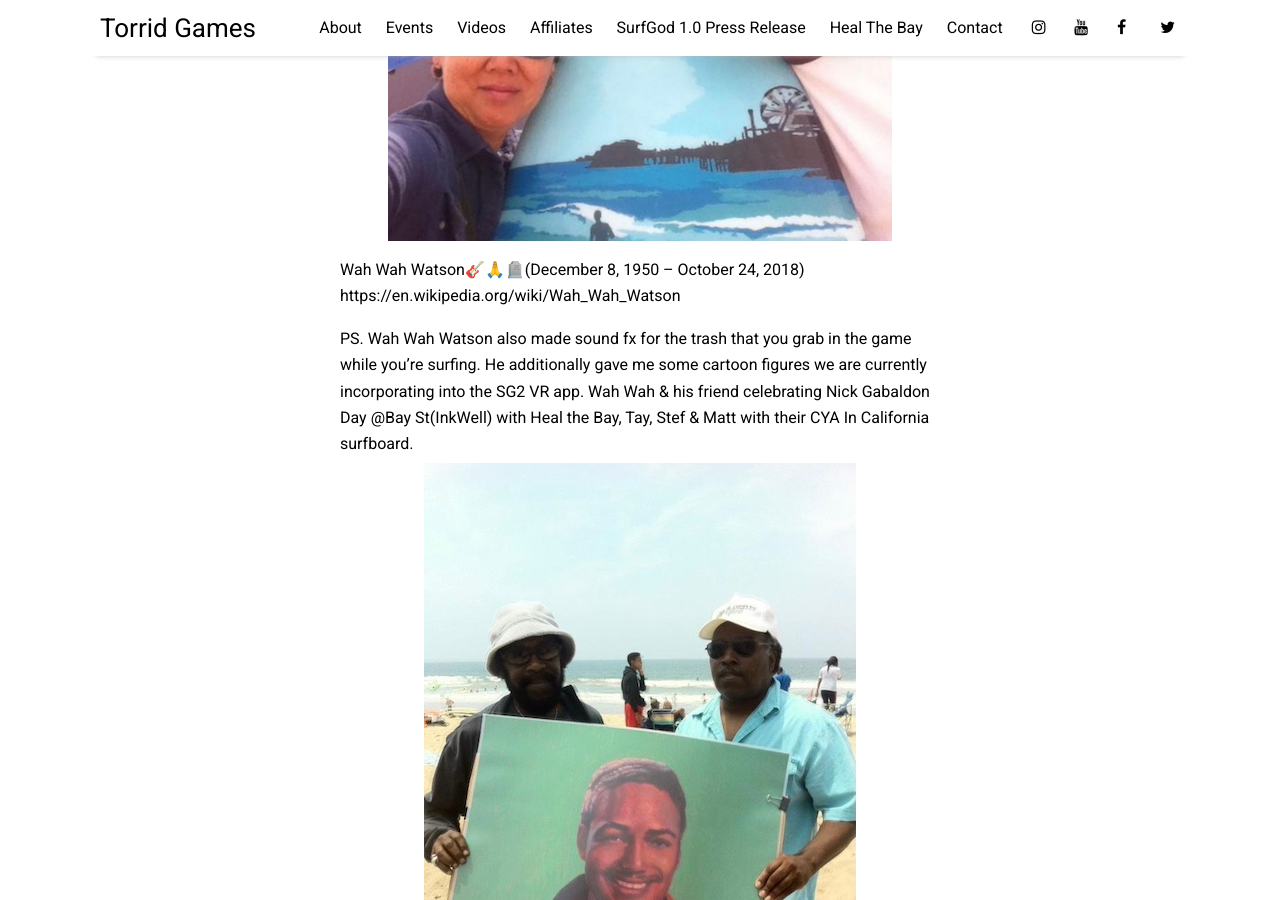
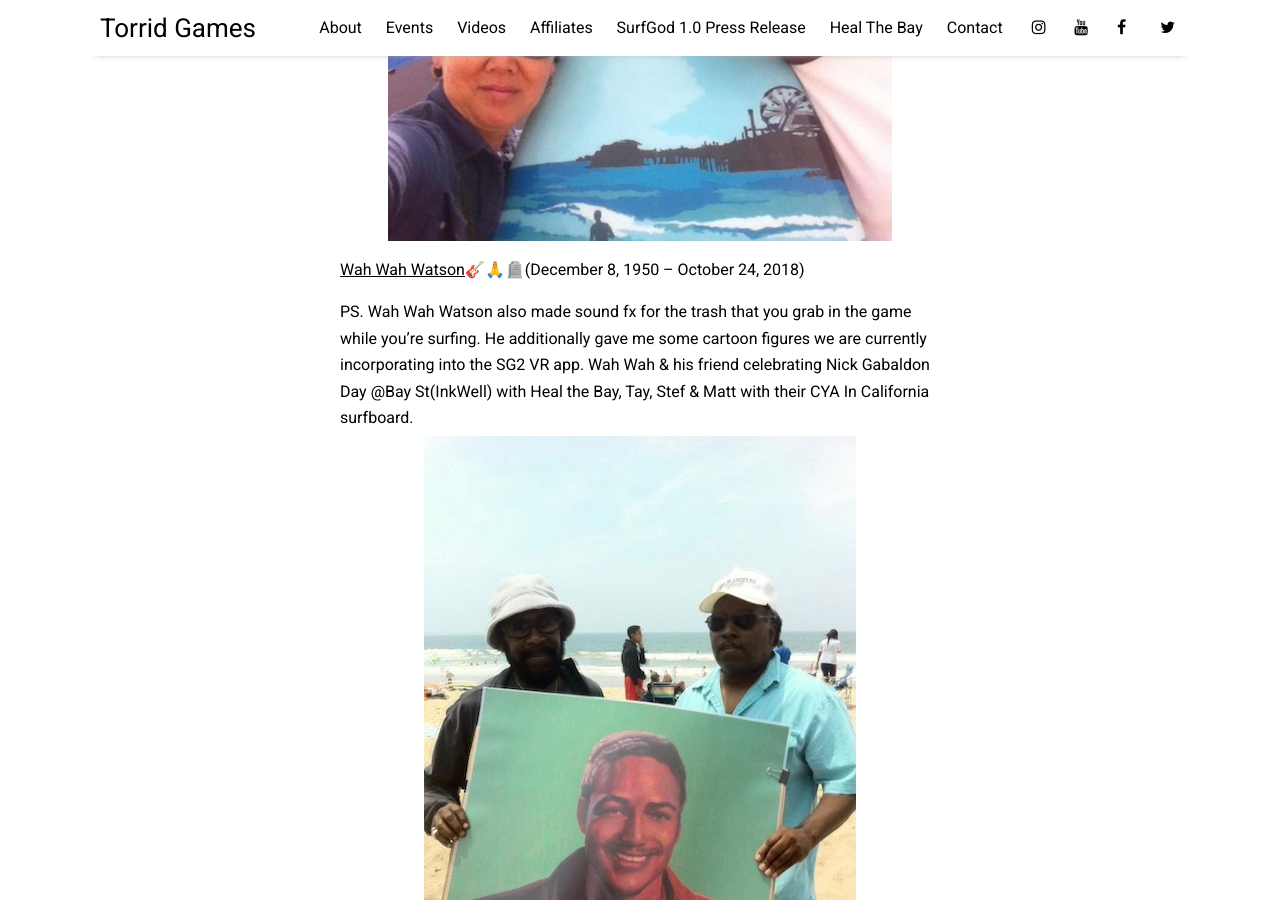
Before and after one commit to torridgames/torridgames.github.io, a Jekyll site: the page built from _posts/2024-01-02-TG.md, in a window 1280 px wide and 900 px high, scrolled down 1944 px. Built offline with Jekyll 4.4.1, drawn with Linux system fonts in a browser that asks for light colours; nearby versions of some CDN libraries.

Commit message:
Update 2024-01-02-TG.md

```diff
--- a/_posts/2024-01-02-TG.md
+++ b/_posts/2024-01-02-TG.md
@@ -24,8 +24,7 @@ Tay Uhler, Wah Wah produced and engineered scored the music in SurfGod HtB.  In
 
 (Tay/Stef) <img src="assets/img/Tay_Stef_CYA.jpg"/>
 
-Wah Wah Watson🎸🙏🪦(December 8, 1950 – October 24, 2018)
-https://en.wikipedia.org/wiki/Wah_Wah_Watson
+[Wah Wah Watson](https://en.wikipedia.org/wiki/Wah_Wah_Watson)🎸🙏🪦(December 8, 1950 – October 24, 2018)
 
 PS. Wah Wah Watson also made sound fx for the trash that you grab in the game while you’re surfing.  He additionally gave me some cartoon figures we are currently incorporating into the SG2 VR app.
 Wah Wah & his friend celebrating Nick Gabaldon Day @Bay St(InkWell) with Heal the Bay, Tay, Stef & Matt with their CYA In California surfboard.
```
